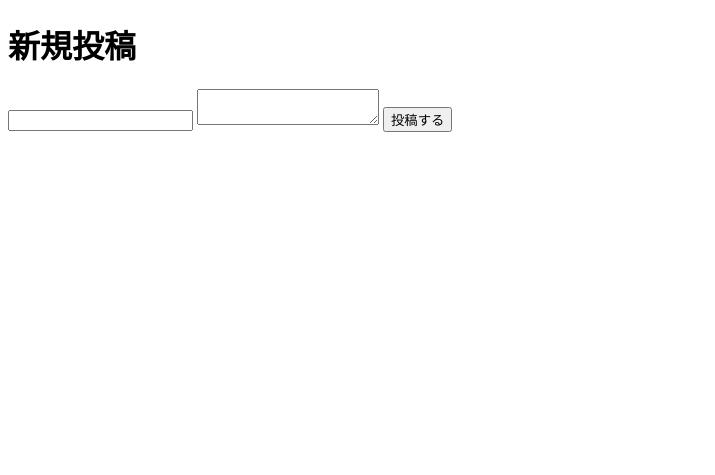
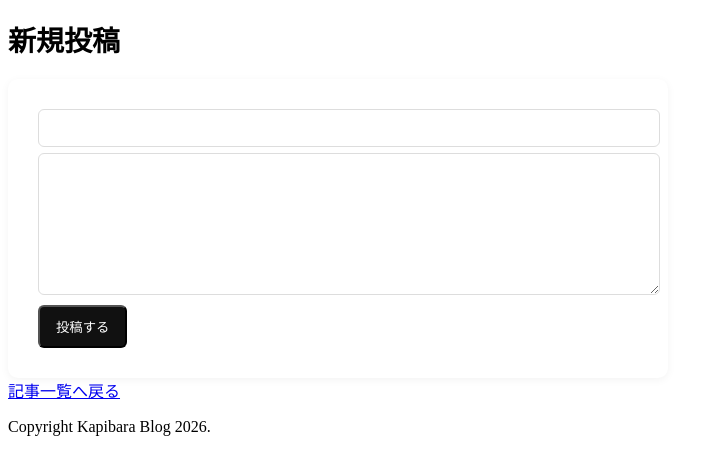
Before and after one commit to kapibarakapi565/blog_app, a Rails app: page /posts/new in a window 1280 px wide. Shown: the top 475 px of the page, without its empty margins (0-715 px from the left). Run offline with Rails 7, Linux system fonts and the light colour scheme; some libraries are stand-ins or nearby versions.

Commit message:
見た目改善

```diff
--- /dev/null
+++ b/app/assets/stylesheets/style.css
@@ -0,0 +1,69 @@
+/* 記事一覧画面 */
+.page-title {
+  font-size: 28px;
+  margin-bottom: 20px;
+}
+
+.post-card {
+  background: white;
+  padding: 20px;
+  border-radius: 10px;
+  margin-bottom: 16px;
+  box-shadow: 0 2px 8px rgba(0,0,0,0.05);
+}
+.post-title {
+  margin: 0 0 10px 0;
+  font-size: 20px;
+}
+
+.post-actions a {
+  margin-left: 10px;
+  text-decoration: none;
+}
+
+.edit {
+  color: #3b82f6;
+}
+
+.delete {
+  color: #ef4444;
+}
+
+/* 新規投稿・編集画面 */
+
+.form-card {
+  background: white;
+  padding: 30px;
+  border-radius: 10px;
+  max-width: 600px;
+  box-shadow: 0 2px 8px rgba(0,0,0,0.05);
+}
+
+.input,
+.textarea {
+  width: 100%;
+  padding: 10px;
+  margin-bottom: 6px;
+  border: 1px solid #ddd;
+  border-radius: 6px;
+  font-size: 14px;
+}
+
+.textarea {
+  height: 120px;
+  resize: vertical;
+}
+
+.input:focus,
+.textarea:focus {
+  outline: none;
+  border-color: #333;
+}
+
+.btn {
+  background: #111;
+  color: white;
+  padding: 10px 16px;
+  border-radius: 6px;
+  text-decoration: none;
+}
--- a/app/views/layouts/application.html.erb
+++ b/app/views/layouts/application.html.erb
@@ -9,8 +9,12 @@
     <%= stylesheet_link_tag "application", "data-turbo-track": "reload" %>
     <%= javascript_importmap_tags %>
   </head>
-
   <body>
     <%= yield %>
   </body>
+  <footer>
+      <p>
+        Copyright Kapibara Blog 2026.
+      </p>
+    </footer>
 </html>
--- a/app/views/posts/new.html.erb
+++ b/app/views/posts/new.html.erb
@@ -1,6 +1,9 @@
-<h1>新規投稿</h1>
-<%= form_with url:'/posts', method: :post,local:true do |form| %>
- <%= form.text_field :title %>
- <%= form.text_area :content %>
- <%= form.submit '投稿する' %>
-<% end %>
+<h1 class="page-title">新規投稿</h1>
+<div class="form-card">
+  <%= form_with url:'/posts', method: :post,local:true do |form| %>
+   <%= form.text_field :title, class: "input" %>
+   <%= form.text_area :content, class: "textarea" %>
+   <%= form.submit '投稿する', class: "btn" %>
+  <% end %>
+</div>
+<%= link_to '記事一覧へ戻る', posts_path %>
```
Also changed, not shown: app/views/posts/edit.html.erb (+9 -6 lines), app/views/posts/index.html.erb (+12 -8 lines).
